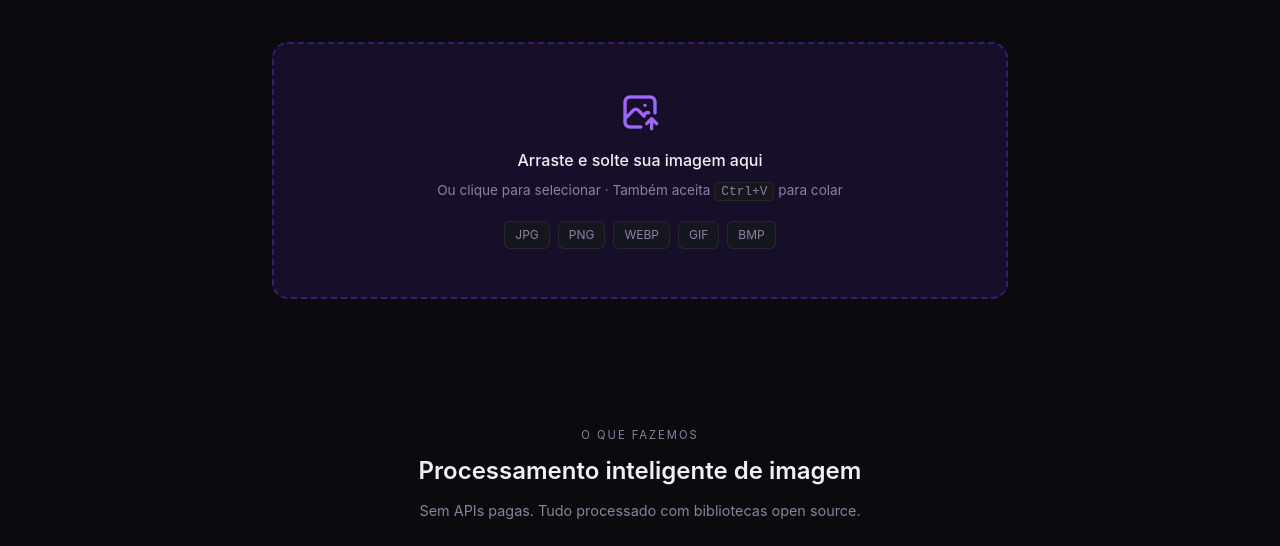
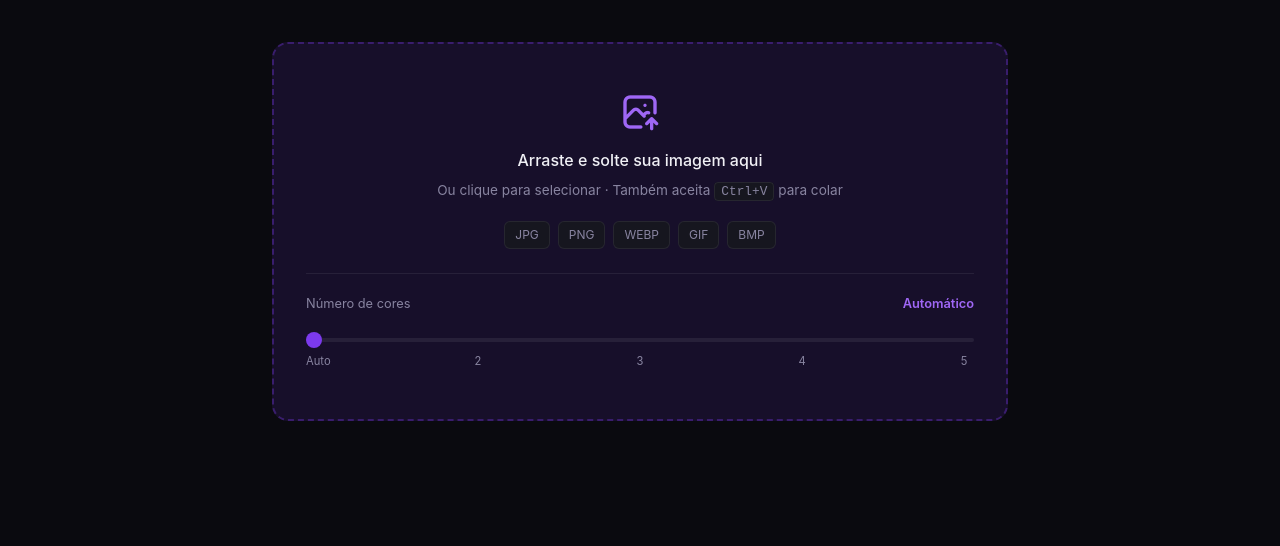
Before and after one commit to Brrn91/veclean, a website: page frontend/index.html in a window 1280 px wide. Shown: the part 501-1047 px from the top of the page. Drawn offline with Linux system fonts and the light colour scheme.

Commit message:
feat: adiciona controle deslizante para número de cores na interface

```diff
--- a/frontend/index.html
+++ b/frontend/index.html
@@ -78,6 +78,29 @@
             </div>
             <!-- Input de arquivo oculto — ativado pelo clique na drop zone -->
             <input type="file" id="fileInput" accept="image/*" hidden />
+
+            <!-- Separador visual -->
+            <div class="color-control">
+                <div class="color-control-header">
+                    <span class="color-control-label">Número de cores</span>
+                    <!-- Mostra o valor atual do slider em tempo real -->
+                    <span class="color-control-value" id="colorCountDisplay">Automático</span>
+                </div>
+                <!--
+          Slider de 0 a 4:
+          0 = automático (o sistema decide)
+          1, 2, 3, 4 = número fixo de cores
+        -->
+                <input type="range" id="colorSlider" min="0" max="4" value="0" step="1" class="color-slider" />
+                <div class="color-slider-labels">
+                    <span>Auto</span>
+                    <span>2</span>
+                    <span>3</span>
+                    <span>4</span>
+                    <span>5</span>
+                </div>
+            </div>
+
         </div>
 
         <!-- Estado 2: Processing (visível durante o processamento) -->
--- a/frontend/style.css
+++ b/frontend/style.css
@@ -662,6 +662,83 @@ a {
 }
 
 /* ═══════════════════════════════════════════
+   CONTROLE DE CORES (SLIDER)
+════════════════════════════════════════════ */
+.color-control {
+  margin-top: 1.5rem;
+  padding-top: 1.25rem;
+  border-top: 1px solid var(--border);
+  text-align: left;
+  /* Impede que o clique no slider abra o seletor de arquivo */
+  /* (a drop zone inteira é clicável, então precisamos parar a propagação no JS) */
+}
+
+.color-control-header {
+  display: flex;
+  justify-content: space-between;
+  align-items: center;
+  margin-bottom: 0.6rem;
+}
+
+.color-control-label {
+  font-size: 0.8rem;
+  color: var(--muted);
+}
+
+.color-control-value {
+  font-size: 0.8rem;
+  font-weight: 600;
+  color: var(--purple-light);
+  min-width: 70px;
+  text-align: right;
+}
+
+/* O slider em si — estilizado para combinar com o tema */
+.color-slider {
+  width: 100%;
+  -webkit-appearance: none;
+  appearance: none;
+  height: 4px;
+  border-radius: 2px;
+  background: var(--border);
+  outline: none;
+  cursor: pointer;
+}
+
+/* A bolinha que o usuário arrasta */
+.color-slider::-webkit-slider-thumb {
+  -webkit-appearance: none;
+  appearance: none;
+  width: 16px;
+  height: 16px;
+  border-radius: 50%;
+  background: var(--purple);
+  cursor: pointer;
+  transition:
+    background 0.2s,
+    transform 0.1s;
+}
+
+.color-slider::-webkit-slider-thumb:hover {
+  background: var(--purple-light);
+  transform: scale(1.2);
+}
+
+/* Labels abaixo do slider (Auto, 2, 3, 4, 5) */
+.color-slider-labels {
+  display: flex;
+  justify-content: space-between;
+  margin-top: 4px;
+}
+
+.color-slider-labels span {
+  font-size: 0.7rem;
+  color: var(--muted);
+  width: 20px;
+  text-align: center;
+}
+
+/* ═══════════════════════════════════════════
    RESPONSIVIDADE
 ════════════════════════════════════════════ */
 @media (max-width: 600px) {
```
Also changed, not shown: backend/services/imageProcessor.js (+31 -50 lines).
